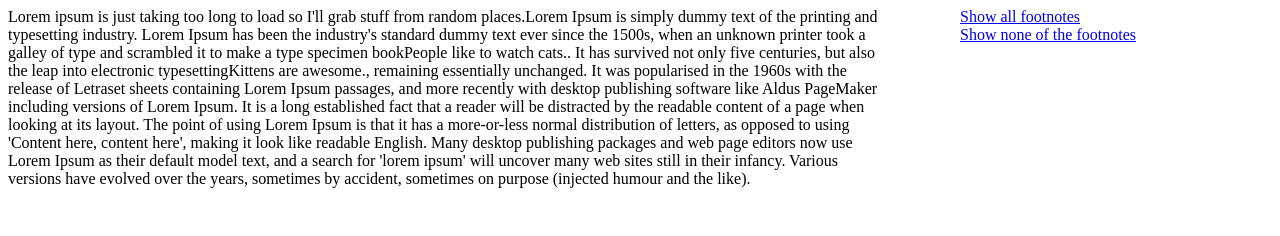
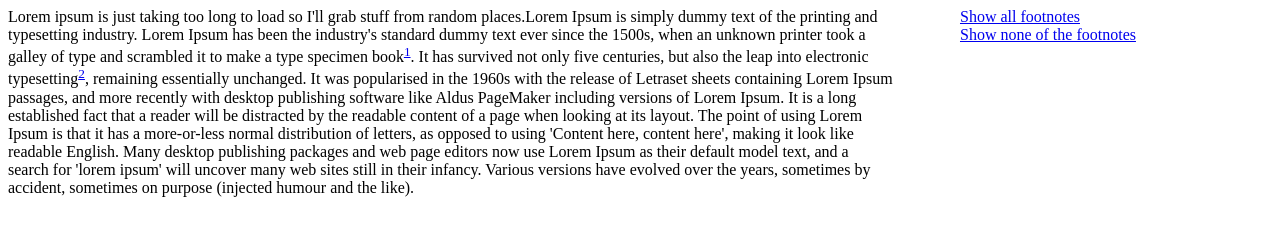
Before and after one commit to failnet/failnet.github.io, a plain HTML site: page lmg.html in a window 1280 px wide. Drawn offline with Linux system fonts and the light colour scheme.

Commit message:
finally, worky worky

```diff
--- a/lmg.html
+++ b/lmg.html
@@ -27,12 +27,12 @@
 		</style>
 		<script type="text/javascript">
 		function feet() {
-			var fn = document.getElementsByClassName("WHAT I SET FOOTNOTES TO BE");
+			var fn = document.getElementsByClassName("foon");
 			var foots = document.getElementById("foots");
 			for (var i = 0; i < fn.length; i++) {
-				foots.innerHTML += "<p class='fn' id='fn" + (i + 1) + "'>" + (i+1) + ". " + fn[0].innerHTML + "</p>";
+				foots.innerHTML += "<p class='foon' id='foon" + (i + 1) + "'>" + (i+1) + ". " + fn[0].innerHTML + "</p>";
 				var foot = document.createElement("sup");
-				foot.innerHTML = "<a href='#fn" + (i + 1) + "'>" + (i + 1) + "</a>";
+				foot.innerHTML = "<a href='#foon" + (i + 1) + "'>" + (i + 1) + "</a>";
 				fn[0].parentNode.replaceChild(foot, fn[0]);
 			}
 		}
```
